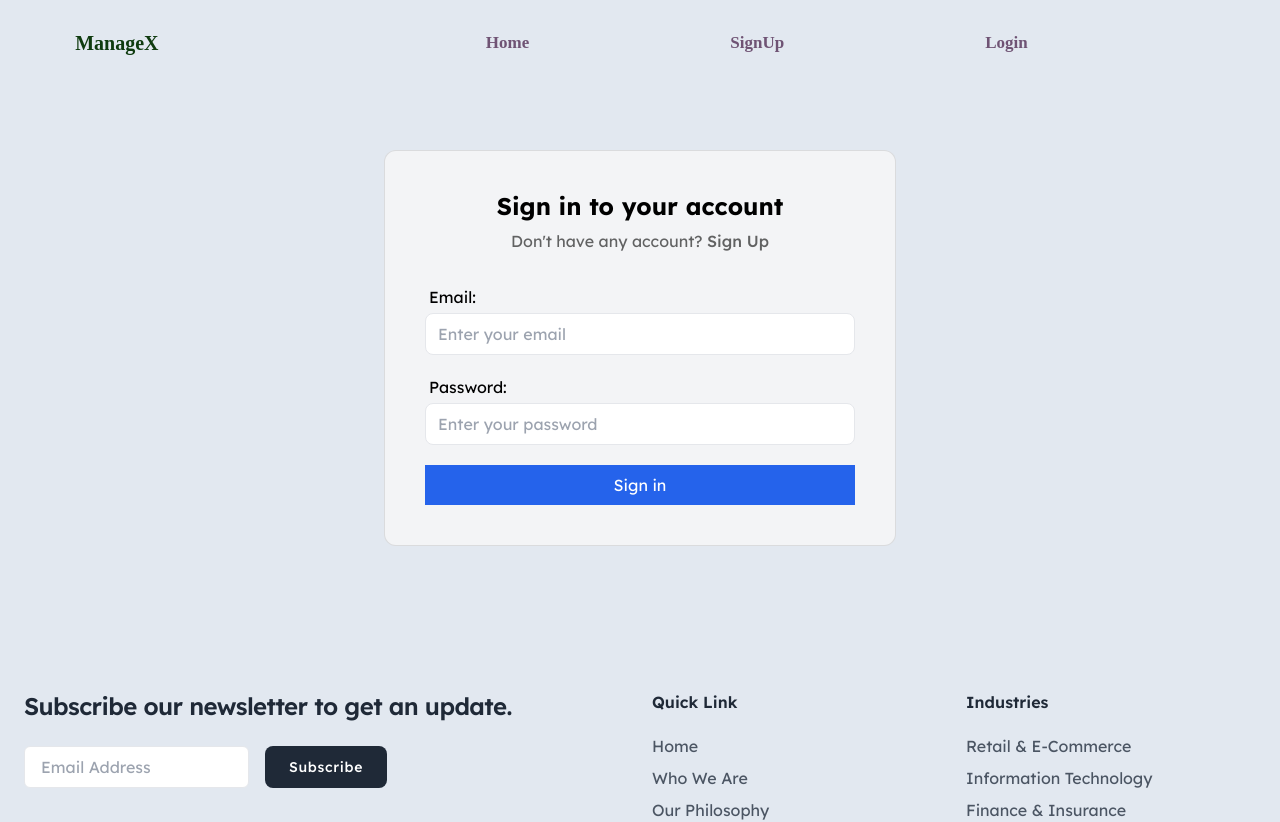
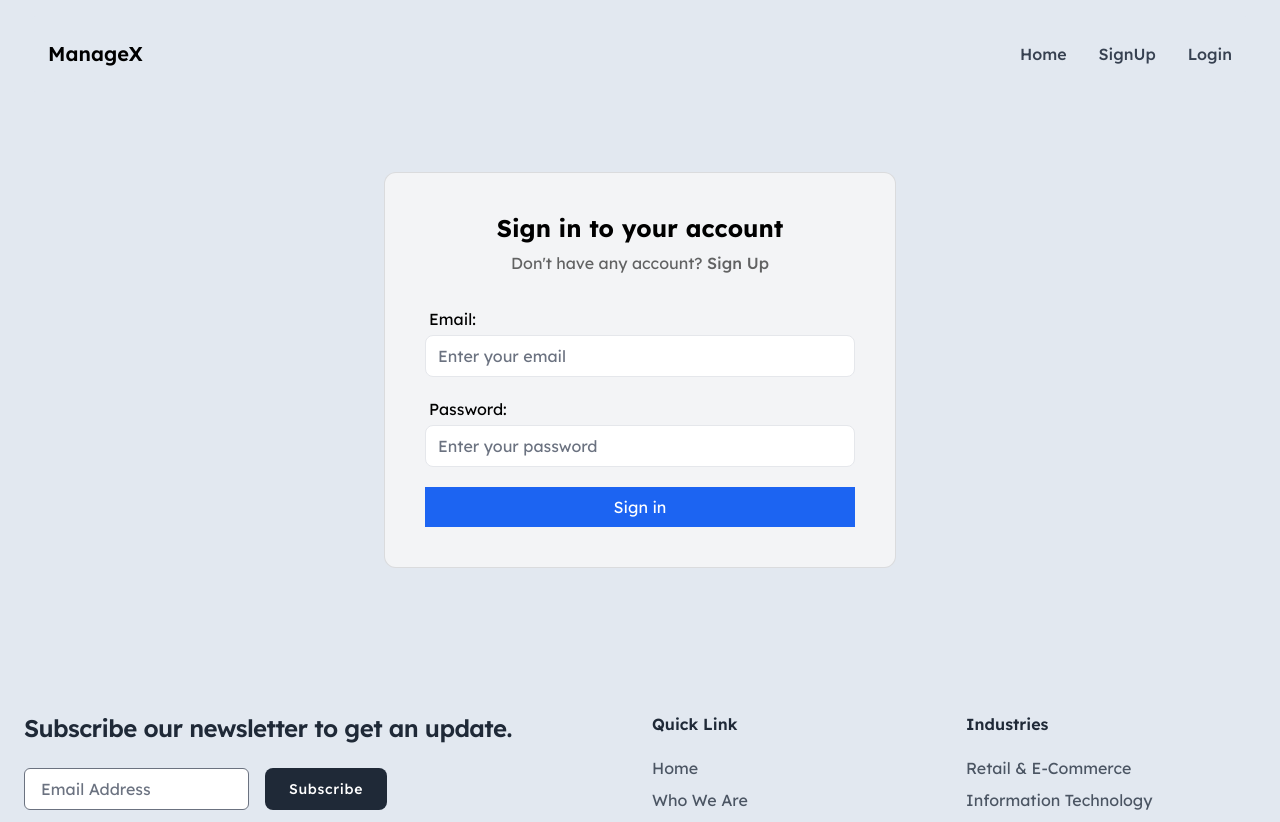
Before and after one commit to MohidShahid/cms-appwrite, a React (Vite) app: page /login in a window 1280 px wide. Shown: the top 822 px of the page. Built offline with nearby package versions, Linux system fonts and the light colour scheme; no server answers.

Commit message:
Navbar changes

```diff
--- a/package.json
+++ b/package.json
@@ -14,6 +14,7 @@
     "@tinymce/tinymce-react": "^5.1.1",
     "appwrite": "^15.0.0",
     "autoprefixer": "^10.4.19",
+    "flowbite-react": "^0.10.2",
     "html-react-parser": "^5.1.15",
     "postcss": "^8.4.39",
     "quill": "^2.0.2",
--- a/src/Components/Navbar.jsx
+++ b/src/Components/Navbar.jsx
@@ -1,74 +1,52 @@
 import React from "react";
-import { useRef } from "react";
+import { Link} from "react-router-dom";
 import { useSelector } from "react-redux";
-import {  useNavigate } from "react-router-dom";
+import { Navbar } from "flowbite-react";
 import Logoutbtn from "./Logoutbtn";
 
-function Navbar() {
-  const crossMenu = useRef();
-  const showNav = useRef();
-  const navigate = useNavigate()
-
-  const handleToggle = () => {
-    crossMenu.current.classList.toggle("active");
-    showNav.current.classList.toggle("active");
-  };
-
+function CustomNavbar() {
   const authStatus = useSelector((state) => state.auth.status);
 
-
-
   const navItems = [
-    {
-      name: "Home",
-      slug: "/",
-      active: true,
-    },
-    {
-      name: "SignUp",
-      slug: "/signup",
-      active: !authStatus,
-    },
-    {
-      name: "Login",
-      slug: "/login",
-      active: !authStatus,
-    },
-    {
-      name: "All Posts",
-      slug: "/all-post",
-      active: authStatus,
-    },
-    {
-      name: "Add Post",
-      slug: "/add-post",
-      active: authStatus,
-    },
+    { name: "Home", slug: "/", active: true },
+    { name: "SignUp", slug: "/signup", active: !authStatus },
+    { name: "Login", slug: "/login", active: !authStatus },
+    { name: "All Posts", slug: "/all-post", active: authStatus },
+    { name: "Add Post", slug: "/add-post", active: authStatus },
   ];
 
   return (
-    <div className="navbar">
-      <div className="logo"><a href="/">ManageX</a></div>
-      <div className="menu" ref={crossMenu} onClick={handleToggle}>
-        <div className="bar"></div>
-        <div className="bar"></div>
-        <div className="bar"></div>
-      </div>
-      <ul className="nav-item" ref={showNav}>
-        {navItems.map((item) =>
-          item.active ? (
-             <li  className="item cursor-pointer" key={item.name}>
-            <button
-                onClick={() => navigate(item.slug)}
-                className='inline-bock px-6 py-2 duration-200 hover:bg-blue-100 rounded-full'
-                >{item.name}</button>
-            </li>
-          ) : null
+    <div className="w-full md:px-8 py-4">
+    <Navbar fluid rounded className="bg-slate-200 py-6 px-7">
+      <Navbar.Brand as={Link} to="/">
+        {/* <img src="/favicon.svg" className="mr-3 h-6 sm:h-9" alt="Logo" /> */}
+        <span className="self-center whitespace-nowrap text-xl font-semibold dark:text-white">
+          ManageX
+        </span>
+      </Navbar.Brand>
+
+      {/* Hamburger Menu Toggle */}
+      <Navbar.Toggle />
+
+      {/* Navigation Links */}
+      <Navbar.Collapse>
+        {navItems.map(
+          (item) =>
+            item.active && (
+              <Navbar.Link key={item.name} as={Link} to={item.slug} className="text-base">
+                {item.name}
+              </Navbar.Link>
+            )
         )}
-        {authStatus && (<li className="item"><Logoutbtn /></li>)}
-      </ul>
+        {authStatus && (
+          <Navbar.Link>
+            <Logoutbtn />
+          </Navbar.Link>
+        )}
+      </Navbar.Collapse>
+    </Navbar>
     </div>
   );
 }
 
-export default Navbar;
+export default CustomNavbar;
--- a/tailwind.config.js
+++ b/tailwind.config.js
@@ -1,8 +1,11 @@
+const flowbite = require("flowbite-react/tailwind");
 /** @type {import('tailwindcss').Config} */
 export default {
-  content: ['./src/**/*.{js,jsx,ts,tsx}'],
+  content: ['./src/**/*.{js,jsx,ts,tsx}',
+    flowbite.content(),
+  ],
   theme: {
     extend: {},
   },
-  plugins: [],
+  plugins: [flowbite.plugin(),],
 }
```
Also changed, not shown: 1 other file (tests, documents, lock files or other folders).
